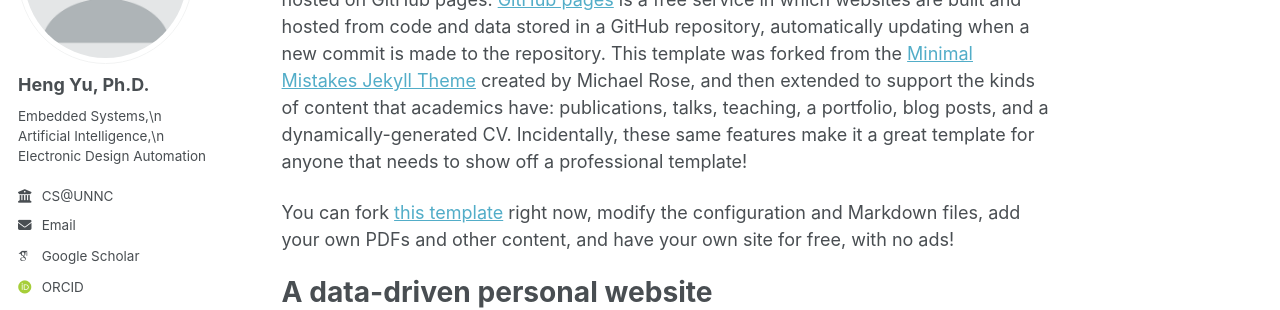
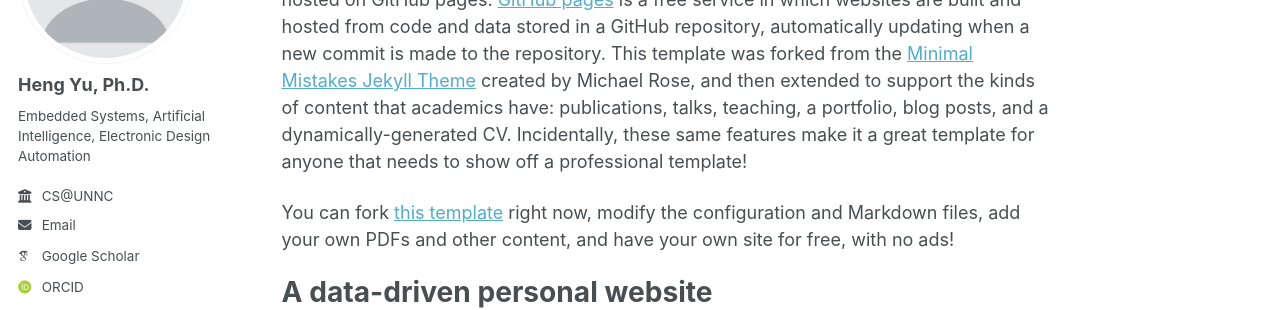
Before and after one commit to eleyuheng/eleyuheng.github.io, a Jekyll site: the page built from _pages/about.md, in a window 1280 px wide. Shown: the part 210-520 px from the top of the page. Built offline with Jekyll 4.4.1, drawn with Linux system fonts in a browser that asks for light colours; some web fonts are replaced; a script that is not in the unit is left out.

```diff
--- a/_config.yml
+++ b/_config.yml
@@ -25,7 +25,7 @@ author:
   avatar           : "profile.png"
   name             : "Heng Yu, Ph.D."
   pronouns         : # example: "she/her"
-  bio              : Embedded Systems,\n Artificial Intelligence,\n Electronic Design Automation
+  bio              : "Embedded Systems,\n Artificial Intelligence,\n Electronic Design Automation"
   location         : # "Earth"
   employer         : CS@UNNC
   uri              : # URL
@@ -37,10 +37,10 @@ author:
   googlescholar    : "https://scholar.google.com/citations?user=PS_CX0AAAAAJ"
   inspire-hep      : # URL
   impactstory      : # URL
+  researchgate     : "https://www.researchgate.net/profile/Heng-Yu-9?ev=hdr_xprf"
   orcid            : "https://orcid.org/0000-0002-0305-2135"
   semantic         : # URL
   pubmed           : # URL
-  researchgate     : "https://www.researchgate.net/profile/Heng-Yu-9?ev=hdr_xprf"
   scopus           : # URL
 
   # Repositories and software development
```
